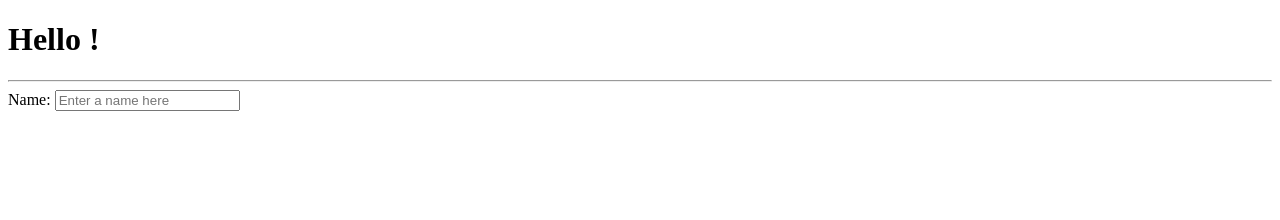
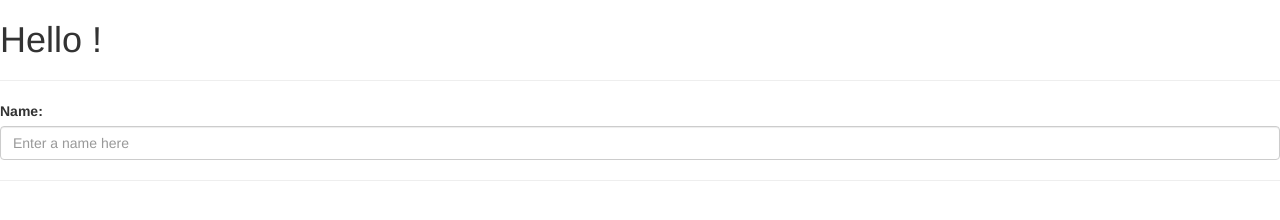
Before and after one commit to summerwollin/ang-playground, a plain HTML site: page index.html in a window 1280 px wide. Drawn offline with nearby package versions, Linux system fonts and the light colour scheme.

Commit message:
add bootstrap

```diff
--- a/index.html
+++ b/index.html
@@ -1,14 +1,19 @@
 <!doctype html>
 <html ng-app>
   <head>
+    <link rel="stylesheet" href="https://maxcdn.bootstrapcdn.com/bootstrap/3.3.6/css/bootstrap.min.css" integrity="sha384-1q8mTJOASx8j1Au+a5WDVnPi2lkFfwwEAa8hDDdjZlpLegxhjVME1fgjWPGmkzs7" crossorigin="anonymous">
     <script src="https://ajax.googleapis.com/ajax/libs/angularjs/1.5.5/angular.min.js"></script>
   </head>
   <body>
     <div>
       <h1>Hello {{yourName}}!</h1>
       <hr>
-      <label>Name:</label>
-      <input type="text" ng-model="yourName" placeholder="Enter a name here">
+      <form>
+        <div class="form-group">
+          <label>Name:</label><input type="text" class="form-control" ng-model="yourName" placeholder="Enter a name here">
+        </div>
+      </form>
+      <hr>
     </div>
   </body>
 </html>
```
